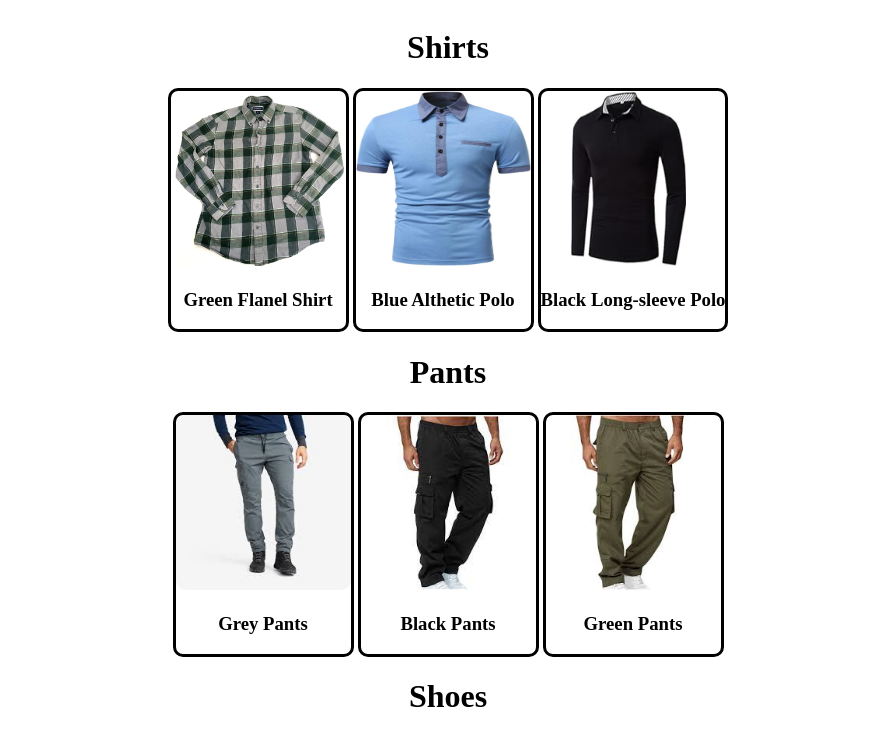
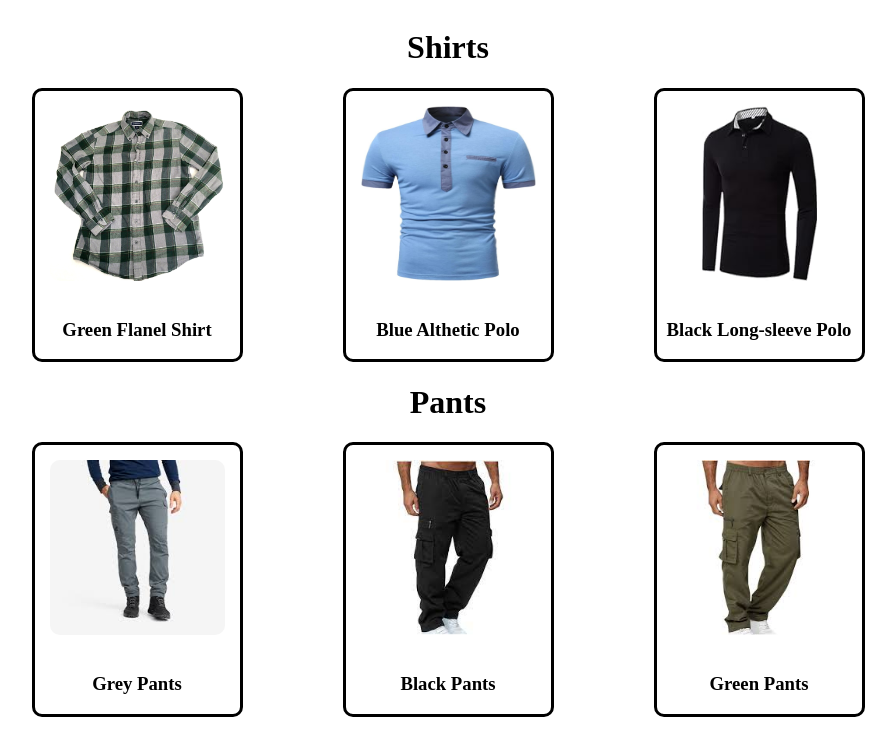
Before and after one commit to feliciamade/week03_day02, a plain HTML site: page index.html in a window 1280 px wide. Shown: the top 734 px of the page, without its empty margins (192-1088 px from the left). Drawn offline with Linux system fonts and the light colour scheme.

Commit message:
Update index.html

```diff
--- a/index.html
+++ b/index.html
@@ -73,6 +73,12 @@
     body.style.alignItems = "center";
 
 
+
+    var shirts = document.getElementById("shirtsItems");
+    shirts.style.display = "flex";
+    shirts.style.flexDirection = "row";
+    shirts.style.gap = "100px";
+
     var shirt1 = document.getElementById("itemShirt1");
     shirt1.style.display = "inline-block";
 
@@ -84,14 +90,19 @@
 
     //finish the rest of PART 1 here..
 
-    var shirt1 = document.getElementById("itemPants1");
-    shirt1.style.display = "inline-block";
+    var pants = document.getElementById("pantsItems");
+    pants.style.display = "flex";
+    pants.style.flexDirection = "row";
+    pants.style.gap = "100px";
 
-    var shirt2 = document.getElementById("itemPants2");
-    shirt2.style.display = "inline-block";
+    var pant1 = document.getElementById("itemPants1");
+    pant1.style.display = "inline-block";
 
-    var shirt3 = document.getElementById("itemPants3");
-    shirt3.style.display = "inline-block";
+    var pant2 = document.getElementById("itemPants2");
+    pant2.style.display = "inline-block";
+
+    var pant3 = document.getElementById("itemPants3");
+    pant3.style.display = "inline-block";
 
     // <---------------- PART 2 ------------>
     // Space-out and center the clothing items
@@ -99,7 +110,7 @@
 
     document.querySelectorAll('#shoesItems, #shoesItems *').forEach(element =>
     { shoesItems.style.display = "flex";
-      shoesItems.style.gap = "5px";
+      shoesItems.style.gap = "100px";
     });
 
     // <---------------- PART 3 ------------>
@@ -118,6 +129,10 @@
 
     document.querySelectorAll('#body, #body *').forEach(element =>
     { element.style.borderRadius = "10px";});
+
+    document.querySelectorAll('img').forEach(element => {
+    element.style.margin = "15px";
+    });
 
 
 </script>
```
